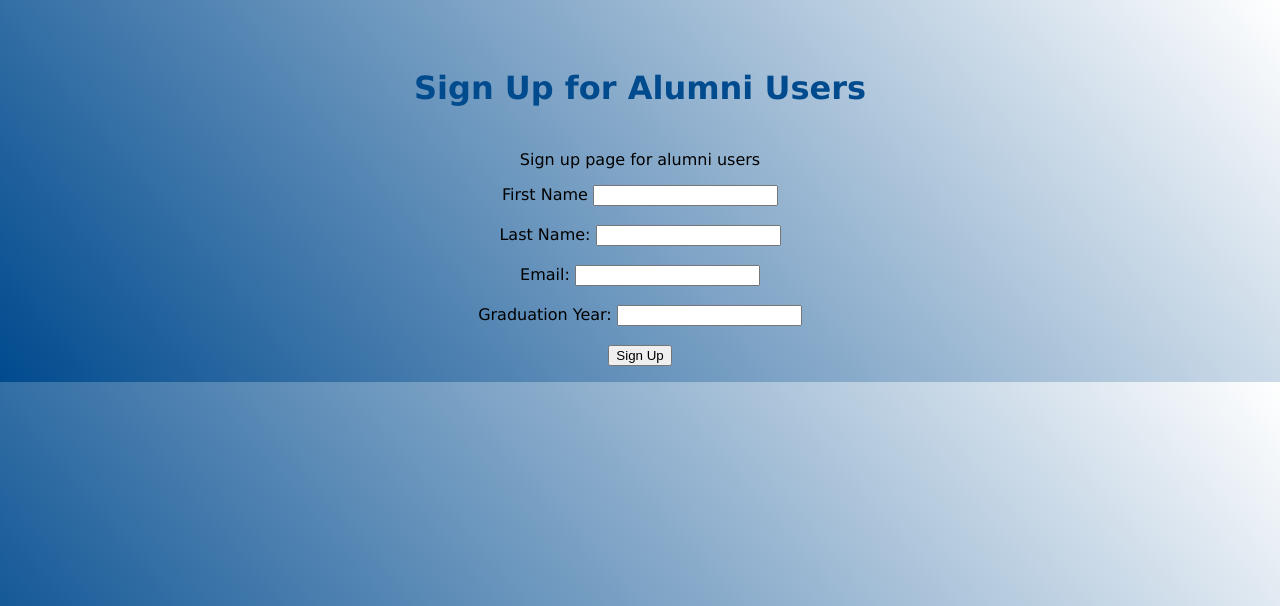
After one commit to CPSC-351-Project/CPSC-351-Project, a PHP site: page /alumni_sign_up.php in a window 1280 px wide. The commit adds this page. Shown: the top 606 px of the page. Run offline with PHP 8.4, Linux system fonts and the light colour scheme.

Commit message:
Created Alumni page and account type page

```diff
--- /dev/null
+++ b/alumni_sign_up.php
@@ -0,0 +1,36 @@
+<!DOCTYPE html>
+<html lang="en">
+  <head>
+    <meta charset="UTF-8">
+    <meta name="viewport" content="width=device-width, initial-scale=1.0">
+    <meta http-equiv="X-UA-Compatible" content="ie=edge">
+    <title>Sign Up</title>
+    <link rel="stylesheet" href="design.css">
+    <h1 style="text-align: center;">Sign Up for Alumni Users</h1>
+  </head>
+  <body style="text-align: center;">
+  <p style="text-align: center;">Sign up page for alumni users</p>
+  <div class="login-form">
+    <form action="" style="display: inline-block;">
+      <label for="firstname">First Name</label>
+      <input type="text" id="firstname" name="firstname" required><br><br>
+
+      <label for="lastname">Last Name:</label>
+      <input type="text" id="lastname" name="lastname" required><br><br>
+
+      <label for="email">Email:</label>
+      <input type="email" id="email" name="email" required><br><br>
+
+      <label for="grad_year">Graduation Year:</label>
+      <input type="text" id="grad_year" name="grad_year" required><br><br>
+
+      <!-- Major selection -->
+
+
+      <!-- Minor selection -->
+
+      <input type="submit" value="Sign Up">
+    </form>
+  </div>
+  </body>
+</html>
```
Also changed, not shown: student_or_alumni.php (added, +36 -0 lines), student_sign_up.php (+2 -7 lines).
